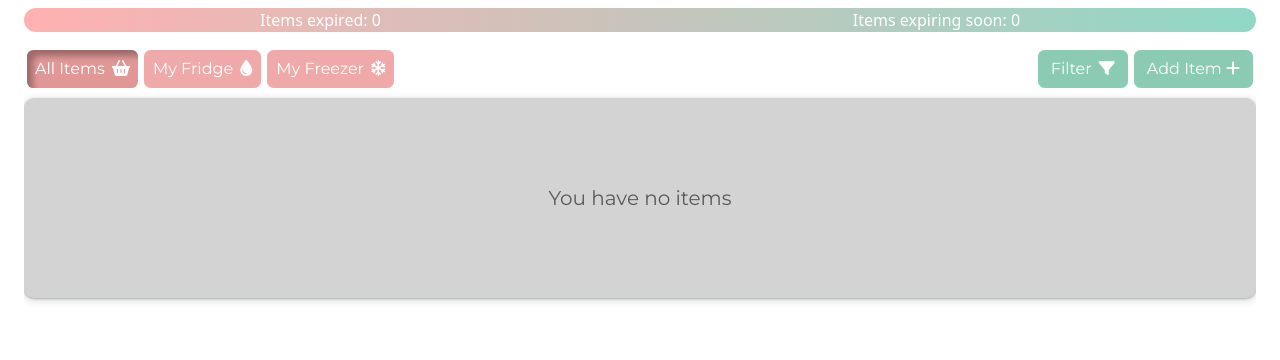
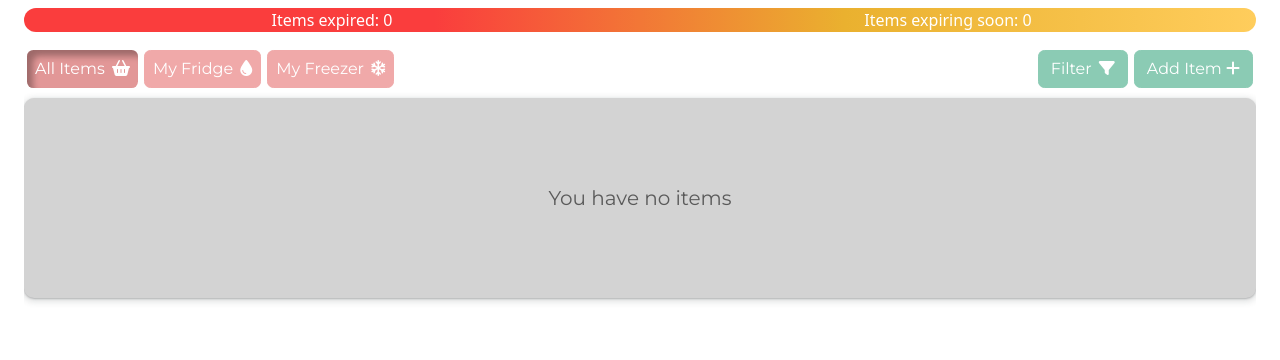
Before and after one commit to CrazyEggz/ci-fridge-pal, a Django app: page /dashboard/ in a window 1280 px wide. Shown: the part 60-420 px from the top of the page. Run offline with Django 4.2, Linux system fonts and the light colour scheme; the visitor is signed in with stand-in values (Sample User, id 1); data that the repository does not hold is empty; some libraries are stand-ins or nearby versions.

Commit message:
Re-style the expiry counts

```diff
--- a/dashboard/templates/dashboard/dashboard.html
+++ b/dashboard/templates/dashboard/dashboard.html
@@ -9,9 +9,9 @@
 
 {% block content %}
 {% include 'dashboard/dashboard_messages.html' %}
-<div id="expiry-counts" class="d-flex mx-4 my-1 my-md-2">
-    <div id="expired-count" class="flex-fill text-center">Items expired: {{ expired_count }}</div>
-    <div id="expiring-soon-count" class="flex-fill text-center">Items expiring soon: {{ expiring_soon_count }}</div>
+<div id="expiry-counts" class="d-flex mx-4 my-2">
+    <div id="expired-count" class="text-center">Items expired: {{ expired_count }}</div>
+    <div id="expiring-soon-count" class="text-center">Items expiring soon: {{ expiring_soon_count }}</div>
 </div>
 <!-- Buttons -->
 <div class="d-flex flex-wrap justify-content-center justify-content-md-between mx-2 mx-md-4 mb-2 mb-md-0">
--- a/static/css/dashboard.css
+++ b/static/css/dashboard.css
@@ -14,8 +14,12 @@ body {
 
 #expiry-counts {
     border-radius: var(--bs-border-radius-pill);
-    background-image: linear-gradient(to right, #ffb1b1, #90d8c6);
+    background-image: linear-gradient(to right, #fa3d3d, #fa3d3d, #eab12f, #ffcd5c);
     color: white;
+}
+
+#expiry-counts > div {
+    flex: 1 1 50%;
 }
 
 #fridge-table-wrapper {
```
